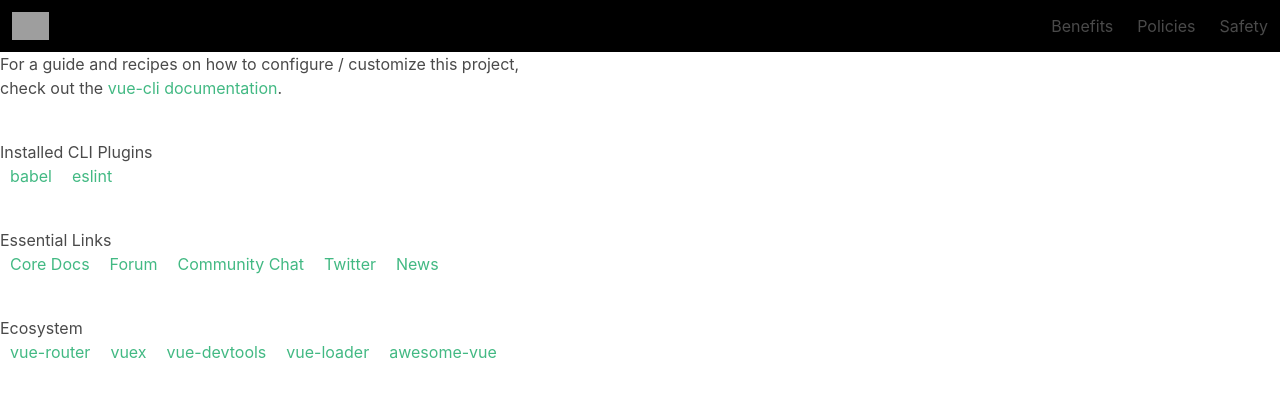
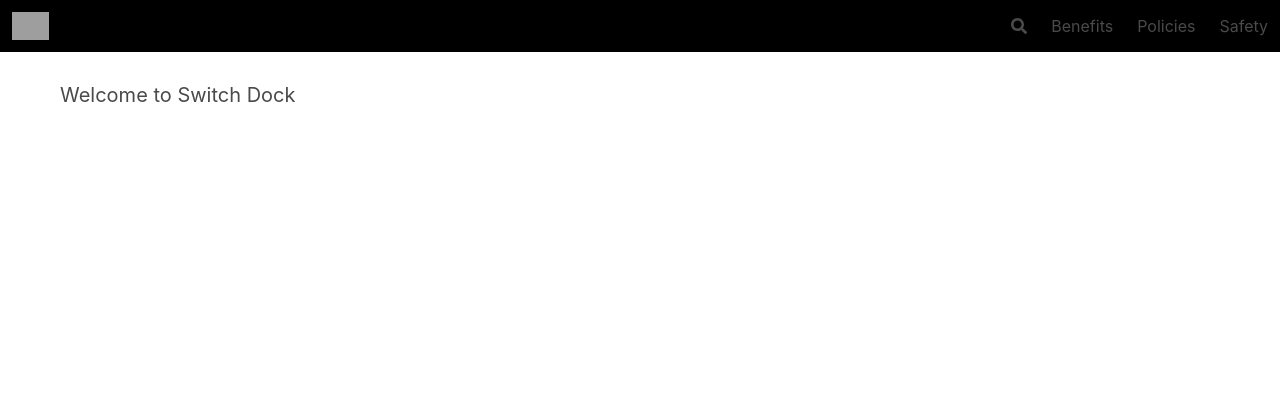
Before and after one commit to joshbutkovic/vue-code-challenge, a Vue app: page /#/ in a window 1280 px wide. Shown: the top 398 px of the page. Built offline with nearby package versions, Linux system fonts and the light colour scheme; grey boxes are pictures that could not be loaded.

Commit message:
more work on the card and structure, added search icon

```diff
--- a/package.json
+++ b/package.json
@@ -8,6 +8,9 @@
     "lint": "vue-cli-service lint"
   },
   "dependencies": {
+    "@fortawesome/fontawesome-svg-core": "^1.2.25",
+    "@fortawesome/free-solid-svg-icons": "^5.11.2",
+    "@fortawesome/vue-fontawesome": "^0.1.7",
     "bulma": "^0.7.5",
     "core-js": "^2.6.5",
     "vue": "^2.6.10",
--- a/src/App.vue
+++ b/src/App.vue
@@ -1,9 +1,13 @@
 <template>
     <div id="app">
         <main-menu />
-        <transition name="fade" mode="out-in">
-            <router-view />
-        </transition>
+        <div class="section">
+            <div class="container is-fluid">
+                <transition name="fade" mode="out-in">
+                    <router-view />
+                </transition>
+            </div>
+        </div>
     </div>
 </template>
 
@@ -17,3 +21,25 @@ export default {
     },
 };
 </script>
+
+<style lang="scss" scoped>
+.fade-enter-active,
+.fade-leave-active {
+    transition: opacity 0.2s ease;
+}
+
+.fade-enter,
+.fade-leave-active {
+    opacity: 0;
+}
+
+#app {
+    .section {
+        padding: 1.75rem;
+        .container.is-fluid {
+            margin-left: unset;
+            margin-right: unset;
+        }
+    }
+}
+</style>
--- a/src/components/Card.vue
+++ b/src/components/Card.vue
@@ -1,24 +1,15 @@
 <template>
     <div class="card">
         <header class="card-header">
-            <p class="card-header-title">Component</p>
+            <p class="card-header-title">{{title}}</p>
         </header>
         <div class="card-content">
             <div class="content">
-                Lorem ipsum dolor sit amet, consectetur adipiscing elit. Phasellus nec iaculis mauris.
-                <a
-                    href="#"
-                >@bulmaio</a>.
-                <a href="#">#css</a>
-                <a href="#">#responsive</a>
-                <br />
-                <time datetime="2016-1-1">11:09 PM - 1 Jan 2016</time>
+                <p>{{description}}</p>
             </div>
         </div>
         <footer class="card-footer">
-            <a href="#" class="card-footer-item">Save</a>
-            <a href="#" class="card-footer-item">Edit</a>
-            <a href="#" class="card-footer-item">Delete</a>
+            <a href="#" class="card-footer-item">Acknowledge</a>
         </footer>
     </div>
 </template>
@@ -26,8 +17,32 @@
 <script>
 export default {
     name: 'Card',
+    props: {
+        title: String,
+        description: String,
+    },
 };
 </script>
 
 <style lang="scss" scoped>
+.card {
+    height: 100%;
+    .card-header {
+        background-color: #d21920;
+        .card-header-title {
+            padding: 8px 16px;
+            color: $white;
+            font-size: 16px;
+        }
+    }
+    .card-content {
+        .content {
+            min-height: 10rem;
+            overflow-y: scroll;
+            & p {
+                font-size: 0.875rem;
+            }
+        }
+    }
+}
 </style>
--- /dev/null
+++ b/src/components/Container/Benefits.vue
@@ -0,0 +1,35 @@
+<template>
+    <div class="columns is-multiline">
+        <!-- <transition name="fade" mode="out-in"> -->
+        <!-- <div v-if="benefits" class="card-wrapper"> -->
+        <div v-for="item of benefits" v-bind:key="item.index" class="column is-3">
+            <card :title="item.title" :description="item.description" />
+        </div>
+        <!-- </div>
+        <div v-else class="column">
+            <h1 class="is-size-5">Benefits not loaded.</h1>
+        </div>-->
+        <!-- </transition> -->
+    </div>
+</template>
+
+<script>
+import { mapGetters } from 'vuex';
+import Card from '../Card';
+export default {
+    name: 'Benefits',
+    components: { Card },
+    props: { cardType: String },
+    data() {
+        return {
+            test: 'test',
+        };
+    },
+    computed: {
+        ...mapGetters('data', ['benefits']),
+    },
+};
+</script>
+
+<style scoped>
+</style>
--- a/src/components/Container/HelloWorld.vue
+++ /dev/null
@@ -1,58 +0,0 @@
-<template>
-  <div class="hello">
-    <h1>{{ msg }}</h1>
-    <p>
-      For a guide and recipes on how to configure / customize this project,<br>
-      check out the
-      <a href="https://cli.vuejs.org" target="_blank" rel="noopener">vue-cli documentation</a>.
-    </p>
-    <h3>Installed CLI Plugins</h3>
-    <ul>
-      <li><a href="https://github.com/vuejs/vue-cli/tree/dev/packages/%40vue/cli-plugin-babel" target="_blank" rel="noopener">babel</a></li>
-      <li><a href="https://github.com/vuejs/vue-cli/tree/dev/packages/%40vue/cli-plugin-eslint" target="_blank" rel="noopener">eslint</a></li>
-    </ul>
-    <h3>Essential Links</h3>
-    <ul>
-      <li><a href="https://vuejs.org" target="_blank" rel="noopener">Core Docs</a></li>
-      <li><a href="https://forum.vuejs.org" target="_blank" rel="noopener">Forum</a></li>
-      <li><a href="https://chat.vuejs.org" target="_blank" rel="noopener">Community Chat</a></li>
-      <li><a href="https://twitter.com/vuejs" target="_blank" rel="noopener">Twitter</a></li>
-      <li><a href="https://news.vuejs.org" target="_blank" rel="noopener">News</a></li>
-    </ul>
-    <h3>Ecosystem</h3>
-    <ul>
-      <li><a href="https://router.vuejs.org" target="_blank" rel="noopener">vue-router</a></li>
-      <li><a href="https://vuex.vuejs.org" target="_blank" rel="noopener">vuex</a></li>
-      <li><a href="https://github.com/vuejs/vue-devtools#vue-devtools" target="_blank" rel="noopener">vue-devtools</a></li>
-      <li><a href="https://vue-loader.vuejs.org" target="_blank" rel="noopener">vue-loader</a></li>
-      <li><a href="https://github.com/vuejs/awesome-vue" target="_blank" rel="noopener">awesome-vue</a></li>
-    </ul>
-  </div>
-</template>
-
-<script>
-export default {
-  name: 'HelloWorld',
-  props: {
-    msg: String
-  }
-}
-</script>
-
-<!-- Add "scoped" attribute to limit CSS to this component only -->
-<style scoped>
-h3 {
-  margin: 40px 0 0;
-}
-ul {
-  list-style-type: none;
-  padding: 0;
-}
-li {
-  display: inline-block;
-  margin: 0 10px;
-}
-a {
-  color: #42b983;
-}
-</style>
--- a/src/components/Container/InfoCards.vue
+++ /dev/null
@@ -1,57 +0,0 @@
-<template>
-    <div class="section">
-        <div class="container">
-            <div class="columns is-multiline">
-                <!-- <transition name="fade" mode="out-in"> -->
-                <div class="column is-3 is-half-mobile">
-                    <card />
-                </div>
-                <div class="column is-3 is-half-mobile">
-                    <card />
-                </div>
-                <div class="column is-3 is-half-mobile">
-                    <card />
-                </div>
-                <div class="column is-3 is-half-mobile">
-                    <card />
-                </div>
-                <div class="column is-3 is-half-mobile">
-                    <card />
-                </div>
-                <div class="column is-3 is-half-mobile">
-                    <card />
-                </div>
-                <div class="column is-3 is-half-mobile">
-                    <card />
-                </div>
-                <div class="column is-3 is-half-mobile">
-                    <card />
-                </div>
-                <div class="column is-3 is-half-mobile">
-                    <card />
-                </div>
-                <div class="column is-3 is-half-mobile">
-                    <card />
-                </div>
-                <!-- </transition> -->
-            </div>
-        </div>
-    </div>
-</template>
-
-<script>
-import { mapGetters } from 'vuex';
-import Card from '../Card';
-export default {
-    name: 'InfoCards',
-    components: { Card },
-    props: { cardType: String },
-    computed: {
-        ...mapGetters('data', ['benefits']),
-    },
-    mounted() {},
-};
-</script>
-
-<style lang="scss" scoped>
-</style>
--- /dev/null
+++ b/src/components/Container/Welcome.vue
@@ -0,0 +1,31 @@
+<template>
+    <div class="columns is-multiline">
+        <div class="column">
+            <h1 class="is-size-5">Welcome to Switch Dock</h1>
+        </div>
+    </div>
+</template>
+
+<script>
+export default {
+    name: 'Welcome',
+};
+</script>
+
+<!-- Add "scoped" attribute to limit CSS to this component only -->
+<style scoped>
+h3 {
+    margin: 40px 0 0;
+}
+ul {
+    list-style-type: none;
+    padding: 0;
+}
+li {
+    display: inline-block;
+    margin: 0 10px;
+}
+a {
+    color: #42b983;
+}
+</style>
--- a/src/components/Layout/MainMenu.vue
+++ b/src/components/Layout/MainMenu.vue
@@ -1,13 +1,16 @@
 <template>
     <nav class="navbar" role="navigation" aria-label="main navigation">
         <div class="navbar-brand">
-            <a class="navbar-item">
+            <router-link class="navbar-item" to="/">
                 <img src="../../../src/assets/logo_white.png" />
-            </a>
+            </router-link>
         </div>
 
         <div id="main-menu" class="navbar-menu">
             <div class="navbar-end">
+                <a class="navbar-item is-hoverable">
+                    <font-awesome-icon icon="search" />
+                </a>
                 <router-link class="navbar-item is-hoverable" to="/benefits">Benefits</router-link>
                 <router-link class="navbar-item is-hoverable" to="/policies">Policies</router-link>
                 <router-link class="navbar-item is-hoverable" to="/safety">Safety</router-link>
@@ -17,8 +20,10 @@
 </template>
 
 <script>
+import { FontAwesomeIcon } from '@fortawesome/vue-fontawesome';
 export default {
     name: 'MainMenu',
+    components: { FontAwesomeIcon },
     data() {
         return {
             navItems: ['Benefits', 'Safety', 'Policies'],
--- a/src/main.js
+++ b/src/main.js
@@ -3,7 +3,14 @@ import App from './App.vue';
 import '../node_modules/bulma/css/bulma.css';
 import router from './router';
 import { store } from './store';
+import { library } from '@fortawesome/fontawesome-svg-core';
+import { faSearch } from '@fortawesome/free-solid-svg-icons';
+import { FontAwesomeIcon } from '@fortawesome/vue-fontawesome';
+library.add(faSearch);
+
 Vue.config.productionTip = false;
+
+Vue.component('font-awesome-icon', FontAwesomeIcon);
 
 new Vue({
     mode: 'history',
--- a/src/router/index.js
+++ b/src/router/index.js
@@ -1,7 +1,7 @@
 import Vue from 'vue';
 import Router from 'vue-router';
-import HelloWorld from '@/components/Container/HelloWorld';
-import InfoCards from '@/components/Container/InfoCards';
+import Welcome from '@/components/Container/Welcome';
+import Benefits from '@/components/Container/Benefits';
 
 Vue.use(Router);
 
@@ -9,26 +9,25 @@ export default new Router({
     routes: [
         {
             path: '/',
-            name: 'HelloWorld',
-            component: HelloWorld,
+            name: 'Welcome',
+            component: Welcome,
         },
         {
             path: '/benefits',
             name: 'Benefits',
-            component: InfoCards,
-            props: { cardType: 'benefits' },
+            component: Benefits,
         },
-        {
-            path: '/policies',
-            name: 'Policies',
-            component: InfoCards,
-            props: { cardType: 'policies' },
-        },
-        {
-            path: '/safety',
-            name: 'Safety',
-            component: InfoCards,
-            props: { cardType: 'safety' },
-        },
+        // {
+        //     path: '/policies',
+        //     name: 'Policies',
+        //     component: InfoCards,
+        //     props: { cardType: 'policies' },
+        // },
+        // {
+        //     path: '/safety',
+        //     name: 'Safety',
+        //     component: InfoCards,
+        //     props: { cardType: 'safety' },
+        // },
     ],
 });
--- a/src/styles/_variables.scss
+++ b/src/styles/_variables.scss
@@ -1,11 +1,5 @@
-.fade-enter-active,
-.fade-leave-active {
-    transition: opacity 0.25sease;
-}
+$primary: #d21920;
+$black: #000;
+$white: #fff;
 
-.fade-enter,
-.fade-leave-active {
-    opacity: 0;
-}
-
-$menu-bg: #000;
+$menu-bg: $black;
```
Also changed, not shown: 1 other file (tests, documents, lock files or other folders).
